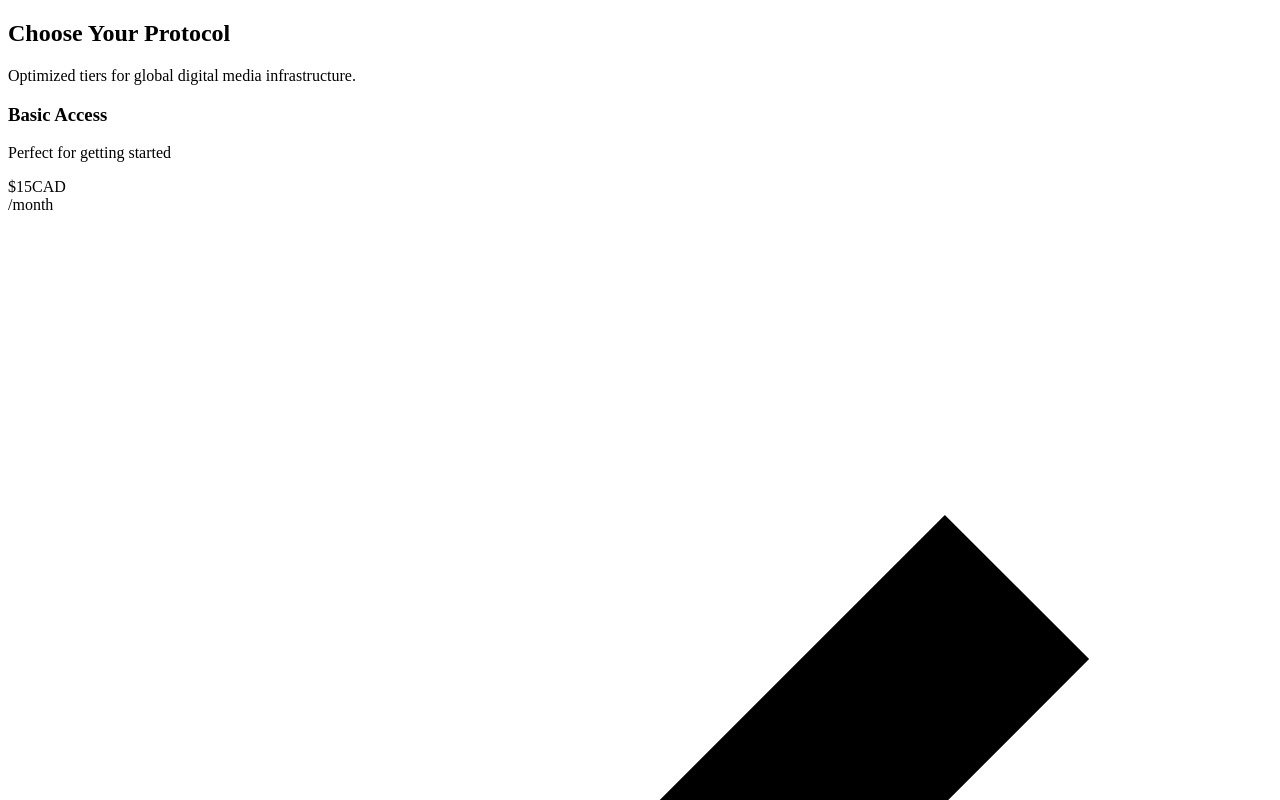
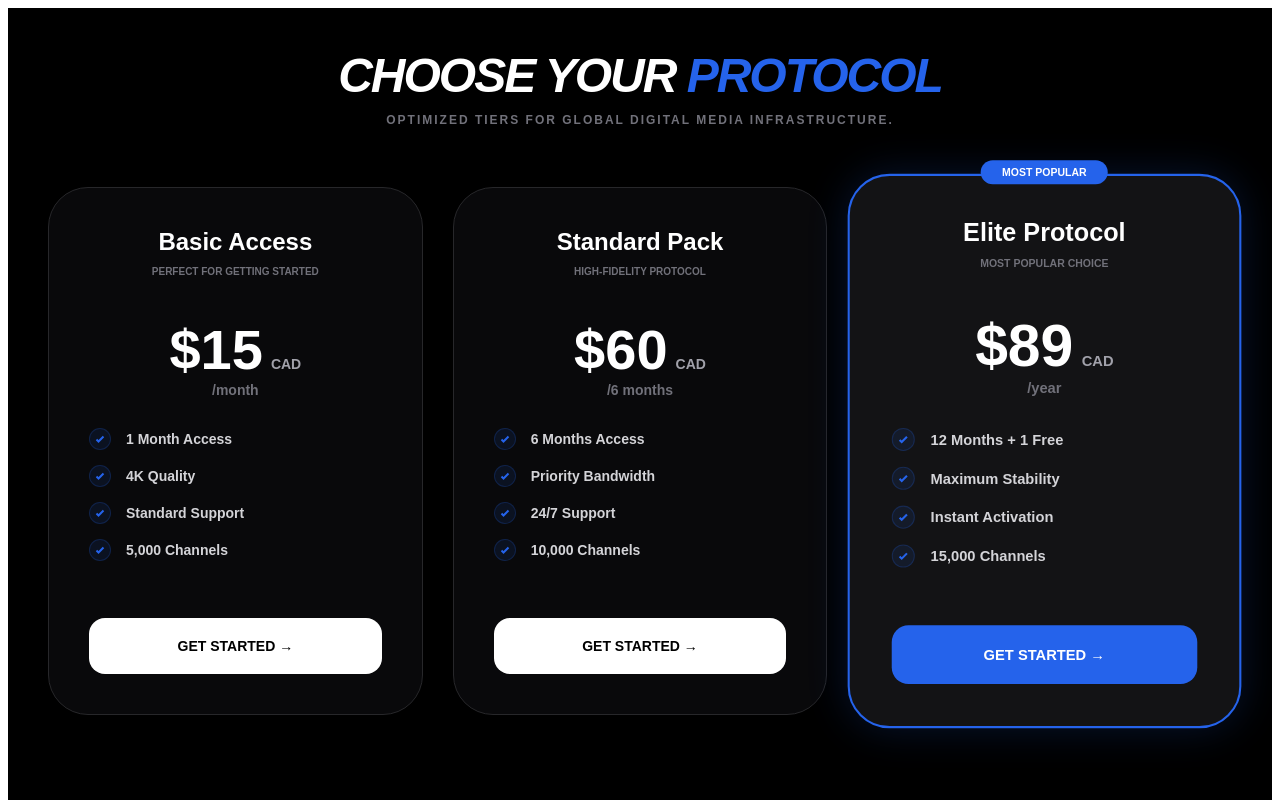
Before and after one commit to moh-tech244/capella-web, a React (Vite) app: page / in a window 1280 px wide. Shown: the top 800 px of the page. Built offline with nearby package versions, Linux system fonts and the light colour scheme.

Commit message:
Update App.tsx

```diff
--- a/src/app/App.tsx
+++ b/src/app/App.tsx
@@ -29,65 +29,91 @@ const PRICING_PLANS = [
 
 export default function App() {
   return (
-    <div className="min-h-screen bg-black text-white p-10 font-sans selection:bg-blue-500/30">
-      <div className="text-center mb-20 pt-10">
-        <h2 className="text-6xl font-black mb-4 uppercase tracking-tighter italic">
-          Choose Your <span className="text-blue-600">Protocol</span>
+    <div style={{ backgroundColor: '#000', color: '#fff', minHeight: '100vh', padding: '40px', fontFamily: 'sans-serif' }}>
+
+      {/* Header */}
+      <div style={{ textAlign: 'center', marginBottom: '60px' }}>
+        <h2 style={{ fontSize: '48px', fontWeight: '900', textTransform: 'uppercase', letterSpacing: '-2px', fontStyle: 'italic', margin: '0' }}>
+          Choose Your <span style={{ color: '#2563eb' }}>Protocol</span>
         </h2>
-        <p className="text-zinc-500 font-medium uppercase tracking-widest text-[10px]">
+        <p style={{ color: '#71717a', fontSize: '12px', fontWeight: 'bold', textTransform: 'uppercase', letterSpacing: '2px', marginTop: '10px' }}>
           Optimized tiers for global digital media infrastructure.
         </p>
       </div>
 
-      <div className="max-w-6xl mx-auto grid grid-cols-1 md:grid-cols-3 gap-8 items-stretch">
+      {/* Grid */}
+      <div style={{ display: 'grid', gridTemplateColumns: 'repeat(auto-fit, minmax(300px, 1fr))', gap: '30px', maxWidth: '1200px', margin: '0 auto' }}>
         {PRICING_PLANS.map((plan, index) => (
           <div
             key={index}
-            className={`relative flex flex-col p-10 rounded-[2.5rem] border transition-all duration-500 ${
-              plan.isPopular
-              ? 'border-blue-600 bg-zinc-900/40 shadow-[0_0_40px_rgba(37,99,235,0.2)] scale-105 z-10'
-              : 'border-zinc-800 bg-zinc-950 hover:border-zinc-700'
-            }`}
+            style={{
+              position: 'relative',
+              display: 'flex',
+              flexDirection: 'column',
+              padding: '40px',
+              borderRadius: '40px',
+              border: plan.isPopular ? '2px solid #2563eb' : '1px solid #27272a',
+              backgroundColor: plan.isPopular ? 'rgba(24, 24, 27, 0.8)' : '#09090b',
+              transition: 'all 0.3s ease',
+              transform: plan.isPopular ? 'scale(1.05)' : 'scale(1)',
+              boxShadow: plan.isPopular ? '0 0 40px rgba(37, 99, 235, 0.2)' : 'none'
+            }}
           >
             {plan.isPopular && (
-              <div className="absolute -top-4 left-1/2 -translate-x-1/2 bg-blue-600 px-5 py-1.5 rounded-full text-[10px] font-black uppercase tracking-widest shadow-lg whitespace-nowrap">
+              <div style={{
+                position: 'absolute',
+                top: '-15px',
+                left: '50%',
+                transform: 'translateX(-50%)',
+                backgroundColor: '#2563eb',
+                padding: '6px 20px',
+                borderRadius: '99px',
+                fontSize: '10px',
+                fontWeight: '900',
+                textTransform: 'uppercase',
+                whiteSpace: 'nowrap'
+              }}>
                 Most Popular
               </div>
             )}
 
-            <div className="mb-10 text-center">
-              <h3 className="text-2xl font-bold mb-2 tracking-tight">{plan.title}</h3>
-              <p className="text-zinc-500 text-[10px] font-black uppercase tracking-widest leading-relaxed">
-                {plan.description}
-              </p>
+            <div style={{ textAlign: 'center', marginBottom: '30px' }}>
+              <h3 style={{ fontSize: '24px', fontWeight: 'bold', margin: '0 0 10px 0' }}>{plan.title}</h3>
+              <p style={{ color: '#71717a', fontSize: '10px', fontWeight: '900', textTransform: 'uppercase' }}>{plan.description}</p>
             </div>
 
-            <div className="mb-10 text-center">
-              <div className="flex justify-center items-baseline gap-2">
-                <span className="text-6xl font-black text-white">${plan.price}</span>
-                <span className="text-zinc-400 font-bold text-sm uppercase">CAD</span>
+            <div style={{ textAlign: 'center', marginBottom: '30px' }}>
+              <div style={{ display: 'flex', justifyContent: 'center', alignItems: 'baseline', gap: '8px' }}>
+                <span style={{ fontSize: '56px', fontWeight: '900' }}>${plan.price}</span>
+                <span style={{ color: '#a1a1aa', fontWeight: 'bold', fontSize: '14px' }}>CAD</span>
               </div>
-              <div className="text-zinc-500 text-sm mt-1 font-bold">{plan.period}</div>
+              <div style={{ color: '#71717a', fontSize: '14px', fontWeight: 'bold' }}>{plan.period}</div>
             </div>
 
-            <ul className="space-y-5 mb-12 flex-grow">
+            <ul style={{ listStyle: 'none', padding: '0', margin: '0 0 40px 0', flexGrow: '1' }}>
               {plan.features.map((feat, i) => (
-                <li key={i} className="flex items-center gap-4 text-zinc-300 font-semibold text-sm">
-                  <div className="w-5 h-5 rounded-full bg-blue-600/10 flex items-center justify-center border border-blue-600/20 flex-shrink-0">
-                    <svg className="w-3 h-3 text-blue-500" fill="none" stroke="currentColor" viewBox="0 0 24 24" strokeWidth="4">
-                      <path d="M5 13l4 4L19 7" />
-                    </svg>
+                <li key={i} style={{ display: 'flex', alignItems: 'center', gap: '15px', color: '#d4d4d8', marginBottom: '15px', fontSize: '14px', fontWeight: '600' }}>
+                  <div style={{ width: '20px', height: '20px', borderRadius: '50%', backgroundColor: 'rgba(37, 99, 235, 0.1)', display: 'flex', alignItems: 'center', justifyContent: 'center', border: '1px solid rgba(37, 99, 235, 0.2)' }}>
+                    <svg width="12" height="12" viewBox="0 0 24 24" fill="none" stroke="#2563eb" strokeWidth="4"><path d="M5 13l4 4L19 7" /></svg>
                   </div>
                   {feat}
                 </li>
               ))}
             </ul>
 
-            <button className={`w-full py-5 rounded-2xl font-black text-sm uppercase tracking-widest transition-all ${
-              plan.isPopular
-              ? 'bg-blue-600 hover:bg-blue-500 text-white shadow-xl'
-              : 'bg-white text-black hover:bg-zinc-200 shadow-lg'
-            }`}>
+            <button style={{
+              width: '100%',
+              padding: '20px',
+              borderRadius: '16px',
+              fontWeight: '900',
+              fontSize: '14px',
+              textTransform: 'uppercase',
+              border: 'none',
+              cursor: 'pointer',
+              backgroundColor: plan.isPopular ? '#2563eb' : '#fff',
+              color: plan.isPopular ? '#fff' : '#000',
+              transition: 'transform 0.2s ease'
+            }}>
               Get Started →
             </button>
           </div>
```
